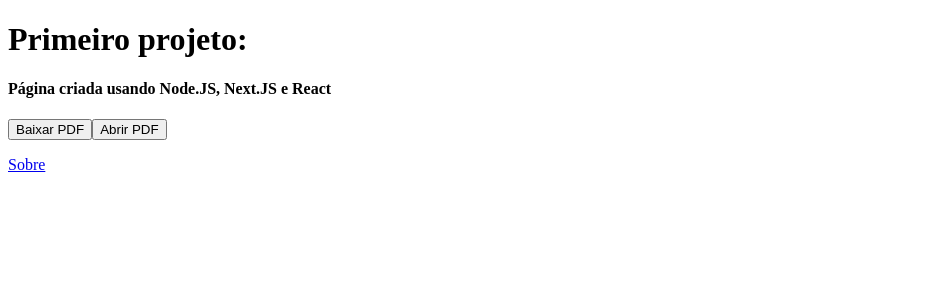
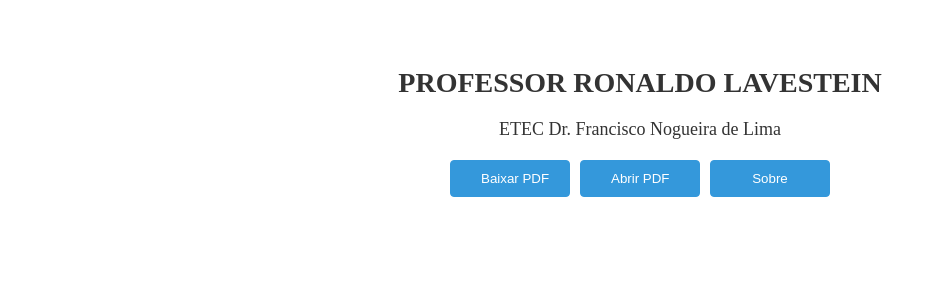
Before and after one commit to ronerds/ronerds, a Next.js app: page / in a window 1280 px wide. Shown: the top 300 px of the page, without its empty margins (0-936 px from the left). Built offline with nearby package versions, Linux system fonts and the light colour scheme.

Commit message:
Alterações com ajuda do Chat GPT

```diff
--- a/pages/index.js
+++ b/pages/index.js
@@ -1,7 +1,9 @@
-import React from "react";
+import React, { useRef, useEffect } from "react";
 import Link from "next/link";
 
 function Home() {
+  const buttonRef = useRef(null);
+
   const handleDownloadPDF = () => {
     const link = document.createElement("a");
     link.href = "/PCII.pdf";
@@ -13,15 +15,128 @@
     window.open("/PCII.pdf", "_blank");
   };
 
+  useEffect(() => {
+    const buttons = document.querySelectorAll("button");
+    let maxWidth = 0;
+
+    buttons.forEach((button) => {
+      const { offsetWidth } = button;
+      if (offsetWidth > maxWidth) {
+        maxWidth = offsetWidth;
+      }
+    });
+
+    buttons.forEach((button) => {
+      button.style.width = `${maxWidth}px`;
+    });
+  }, []);
+
   return (
-    <div>
-      <h1>Primeiro projeto:</h1>
-      <h4>Página criada usando Node.JS, Next.JS e React</h4>
-      <button onClick={handleDownloadPDF}>Baixar PDF</button>
-      <button onClick={handleOpenPDF}>Abrir PDF</button>
-      <p>
-        <Link href="/sobre">Sobre</Link>
+    <div
+      style={{
+        backgroundColor: "#ffffff",
+        padding: "40px",
+        textAlign: "center",
+      }}
+    >
+      <h1
+        style={{
+          color: "#333333",
+          fontSize: "28px",
+          fontWeight: "bold",
+          marginBottom: "20px",
+          textTransform: "uppercase",
+        }}
+      >
+        Professor Ronaldo Lavestein
+      </h1>
+      <p style={{ color: "#333333", fontSize: "18px", marginBottom: "20px" }}>
+        ETEC Dr. Francisco Nogueira de Lima
       </p>
+      <div
+        style={{
+          display: "flex",
+          justifyContent: "center",
+          marginBottom: "20px",
+        }}
+      >
+        <button
+          ref={buttonRef}
+          style={{
+            backgroundColor: "#3498db",
+            color: "#ffffff",
+            border: "1px solid #3498db",
+            borderRadius: "4px",
+            padding: "10px 30px",
+            cursor: "pointer",
+            marginRight: "10px",
+            transition: "background-color 0.3s ease",
+            width: "120px",
+            whiteSpace: "nowrap",
+          }}
+          onClick={handleDownloadPDF}
+          onMouseEnter={(e) => {
+            e.target.style.backgroundColor = "#ffffff";
+            e.target.style.color = "#3498db";
+          }}
+          onMouseLeave={(e) => {
+            e.target.style.backgroundColor = "#3498db";
+            e.target.style.color = "#ffffff";
+          }}
+        >
+          Baixar PDF
+        </button>
+        <button
+          style={{
+            backgroundColor: "#3498db",
+            color: "#ffffff",
+            border: "1px solid #3498db",
+            borderRadius: "4px",
+            padding: "10px 30px",
+            cursor: "pointer",
+            transition: "background-color 0.3s ease",
+            width: "120px",
+            whiteSpace: "nowrap",
+          }}
+          onClick={handleOpenPDF}
+          onMouseEnter={(e) => {
+            e.target.style.backgroundColor = "#ffffff";
+            e.target.style.color = "#3498db";
+          }}
+          onMouseLeave={(e) => {
+            e.target.style.backgroundColor = "#3498db";
+            e.target.style.color = "#ffffff";
+          }}
+        >
+          Abrir PDF
+        </button>
+        <Link href="/sobre" passHref>
+          <button
+            style={{
+              backgroundColor: "#3498db",
+              color: "#ffffff",
+              border: "1px solid #3498db",
+              borderRadius: "4px",
+              padding: "10px 30px",
+              cursor: "pointer",
+              marginLeft: "10px",
+              transition: "background-color 0.3s ease",
+              width: "120px",
+              whiteSpace: "nowrap",
+            }}
+            onMouseEnter={(e) => {
+              e.target.style.backgroundColor = "#ffffff";
+              e.target.style.color = "#3498db";
+            }}
+            onMouseLeave={(e) => {
+              e.target.style.backgroundColor = "#3498db";
+              e.target.style.color = "#ffffff";
+            }}
+          >
+            Sobre
+          </button>
+        </Link>
+      </div>
     </div>
   );
 }
```
Also changed, not shown: pages/sobre.js (+41 -5 lines).
